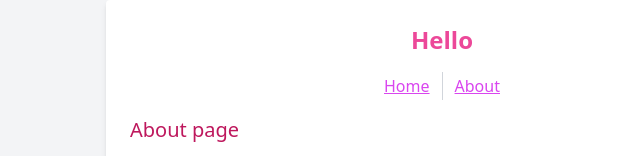
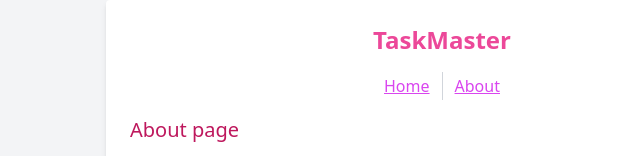
Before and after one commit to ap2soft/task-manager-bot, a Vue app: page /about in a window 1280 px wide. Shown: the top 156 px of the page, without its empty margins (198-838 px from the left). Built offline with nearby package versions, Linux system fonts and the light colour scheme.

Commit message:
Show user details

```diff
--- a/src/App.vue
+++ b/src/App.vue
@@ -9,7 +9,7 @@ import { RouterView } from 'vue-router'
     >
       <header>
         <h1 class="text-center text-2xl font-bold text-[var(--tg-theme-section-header-text-color)]">
-          Hello
+          TaskMaster
         </h1>
 
         <nav class="mt-4 flex items-center justify-center divide-x divide-gray-300">
--- /dev/null
+++ b/src/components/UserDetails.vue
@@ -0,0 +1,12 @@
+<template>
+  <p class="text-sm text-[var(--tg-theme-hint-color)]">
+    Hello @{{ userData.username ?? '%username%' }}.
+  </p>
+</template>
+
+<script setup>
+let tg = window.Telegram.WebApp
+console.log(tg.initDataUnsafe)
+console.log(tg.initData)
+let userData = tg.initDataUnsafe.user ?? {}
+</script>
--- a/src/views/HomeView.vue
+++ b/src/views/HomeView.vue
@@ -1,6 +1,11 @@
 <template>
   <main>
     <h2 class="text-xl font-medium text-[var(--tg-theme-accent-text-color)]">Home page</h2>
+    <UserDetails class="mt-1" />
     <p class="mt-2">No tasks</p>
   </main>
 </template>
+
+<script setup lang="ts">
+import UserDetails from '@/components/UserDetails.vue'
+</script>
```
